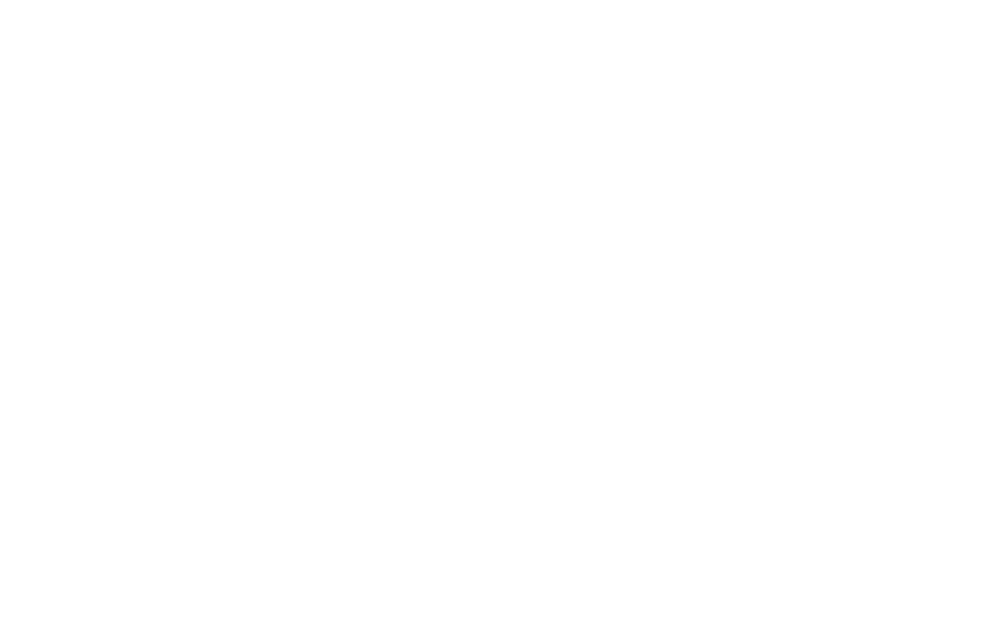
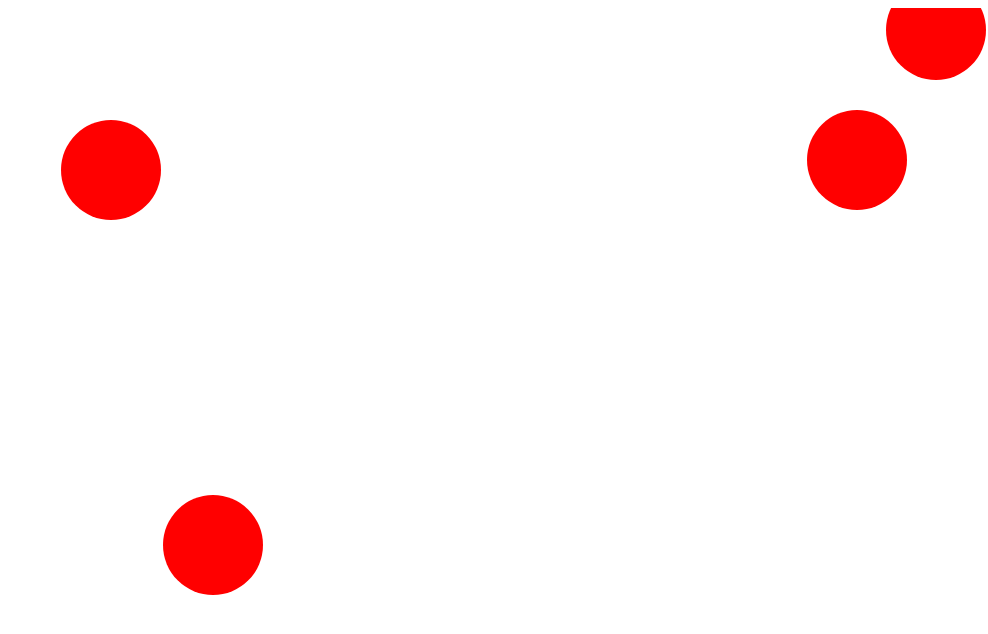
Before and after one commit to niorio/Asteroids, a plain HTML site: page asteroids/index.html in a window 1280 px wide. Shown: the whole page, without its empty margins (292-1280 px from the left). Drawn offline with Linux system fonts and the light colour scheme.

Commit message:
Add Game class.

```diff
--- a/asteroids/index.html
+++ b/asteroids/index.html
@@ -6,11 +6,15 @@
     <script charset="utf-8" src="lib/util.js"></script>
     <script charset="utf-8" src="lib/movingObject.js"></script>
     <script charset="utf-8" src="lib/asteroid.js"></script>
-    <canvas id="canvas" width="300" height="300"></canvas>
+    <script charset="utf-8" src="lib/game.js"></script>
+    <canvas id="canvas"></canvas>
     <script charset="utf-8">
       var canvasEl = document.getElementsByTagName("canvas")[0];
+      canvasEl.height = window.innerHeight;
+      canvasEl.width = window.innerWidth;
       var ctx = canvasEl.getContext("2d");
-
+      var game = new window.Asteroids.Game();
+      game.draw(ctx);
     </script>
   </body>
 </html>
--- /dev/null
+++ b/asteroids/lib/game.js
@@ -0,0 +1,43 @@
+(function(){
+
+  if (window.Asteroids.Game === "undefined"){
+    window.Asteroids.Game = {};
+  }
+
+  var Game = Asteroids.Game = function(){
+    this.asteroids = Game.addAsteroids();
+  };
+
+  Game.DIM_X = window.innerWidth;
+  Game.DIM_Y = window.innerHeight;
+
+  Game.NUM_ASTEROIDS = 4;
+
+  Game.addAsteroids = function() {
+    var arr = [];
+    for(var i = 0; i < Game.NUM_ASTEROIDS; i++){
+      position = Game.randomPosition();
+      arr.push(new Asteroids.Asteroid({pos: position}));
+    }
+    return arr;
+  };
+
+  Game.randomPosition = function() {
+    var x = Math.floor(Math.random() * Game.DIM_X)
+    var y = Math.floor(Math.random() * Game.DIM_Y)
+    return [x,y];
+  };
+
+  Game.prototype.draw = function(ctx){
+    ctx.clearRect(0, 0, Game.DIM_X, Game.DIM_Y);
+    for (var i = 0; i< this.asteroids.length; i++){
+      this.asteroids[i].draw(ctx);
+    };
+  };
+
+  Game.prototype.move = function(){
+    for (var i = 0; i< this.asteroids.length; i++){
+      this.asteroids[i].move();
+    };
+  };
+})();
--- a/asteroids/lib/util.js
+++ b/asteroids/lib/util.js
@@ -14,9 +14,10 @@
 
   Util.randomVec = function (length) {
     var vec, x, y;
+    var signs = [1, -1];
     vec = [];
-    x = Math.floor(Math.random() * (length - 1));
-    y = Math.sqrt((Math.pow(length, 2)) - (Math.pow(x, 2)));
+    x = Math.floor(Math.random() * (length - 1)) * signs[Math.floor(Math.random() * 2)];
+    y = Math.sqrt((Math.pow(length, 2)) - (Math.pow(x, 2))) * signs[Math.floor(Math.random() * 2)];
     vec.push(x)
     vec.push(y);
     return vec;
```
